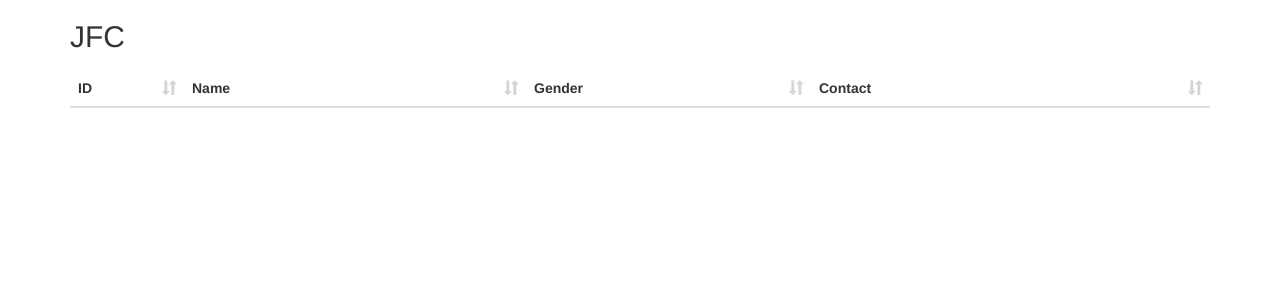
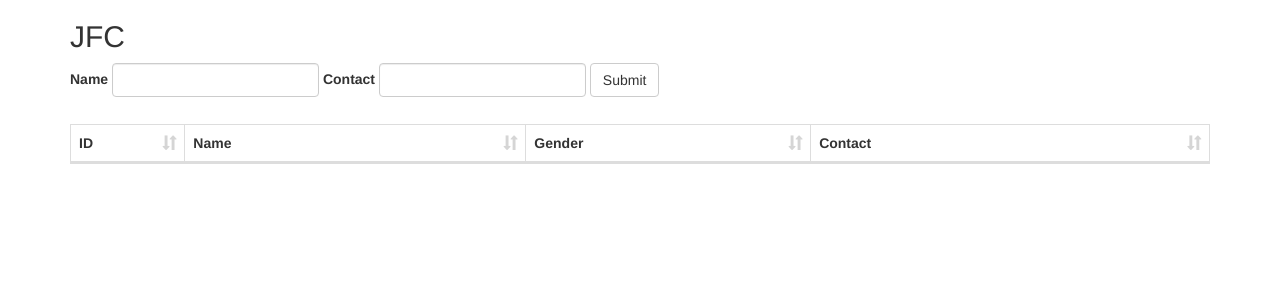
Before and after one commit to rogeryow/ICT-Work, a CodeIgniter app: page /database/index.php/control/index in a window 1280 px wide. Shown: the top 300 px of the page. Run offline with CodeIgniter, Linux system fonts and the light colour scheme; lists and menus that the app fills with data are empty.

Commit message:
updating codes

```diff
--- a/application/controllers/Control.php
+++ b/application/controllers/Control.php
@@ -21,9 +21,10 @@ class Control extends CI_Controller {
 
 	public function getTableUsers(){
 		$cols = array("id","surname","gender","contact");
+		$this->control->set_table("users");
 		$this->control->set_select($cols);
-		$this->control->set_table("users");
 		$this->control->set_column_order($cols);
+		// $this->Control->set_order( array('gender' => 'desc') );
 
 		$list = $this->control->get_datatables();
 		$data = array();
--- a/application/views/View.php
+++ b/application/views/View.php
@@ -6,12 +6,35 @@
     <meta name="viewport" content="width=device-width, initial-scale=1">
     <title>JFC</title>
 <body>
+    <div class="container">
 
-    <div class="container">
         <h2>JFC</h2>
-        <table id="table" class="table table-striped table-hover" width="100%"></table>
+
+        <div >
+            <form class="form-inline">
+                <div class="form-group">
+                    <label for="name">Name</label>
+                    <input type="text" class="form-control" id="name">
+                </div>
+                <div class="form-group">
+                    <label for="gender">Contact</label>
+                    <input type="text" class="form-control" id="gender">
+                </div>
+                <button id="submit" type="submit" class="btn btn-default">Submit</button>
+            </form>
+        </div>
+
+        <br>
+
+        <div class="row">
+            <div class="col-sm-12">
+                <table id="table" class="table table-striped table-bordered table-hover" width="100%">
+                    <tbody></tbody>
+                </table>
+            </div>
+        </div>
     </div>
 
-    <script type="module" src="<?php echo base_url('assets/js/JFC.js')?>"></script>
+    <script type="module" src="<?php echo base_url('assets/js/main.js')?>"></script>
 </body>
 </html>
--- /dev/null
+++ b/assets/js/main.js
@@ -0,0 +1,76 @@
+import { loadCSS,loadScript,getPath } from './library/library.js'
+import { dataTable } from './library/dataTable.js'
+import * as server from './library/server.js'
+
+const control = {
+	table: document.getElementById('table'),
+	styleFiles: [
+		`${getPath.path}assets/bootstrap/css/bootstrap.min.css`,
+		`${getPath.path}assets/datatables/css/dataTables.bootstrap.css`,
+		`${getPath.path}assets/bootstrap-datepicker/css/bootstrap-datepicker3.min.css`
+	],
+	scriptFiles: [
+		`${getPath.path}assets/jquery/jquery-2.1.4.min.js`,
+		`${getPath.path}assets/bootstrap/js/bootstrap.min.js`,
+		`${getPath.path}assets/datatables/js/jquery.dataTables.min.js`,
+		`${getPath.path}assets/datatables/js/dataTables.bootstrap.js`,
+		`${getPath.path}assets/bootstrap-datepicker/js/bootstrap-datepicker.min.js`
+	],
+
+	init: function(){
+		loadCSS(control.styleFiles)
+		loadScript(control.scriptFiles)
+	},
+
+	afterInit: function(){
+		const tableJFC = new dataTable(table,'#table',`${getPath.path}control/getTableUsers`)
+		const cols = [
+			['ID', 'id', '10%'],
+			['Name','surname','30%'],
+			['Gender','gender','25%'],
+			['Contact','contact',''],
+		]
+		tableJFC.setColumns(cols)
+		tableJFC.start()
+
+		table.addEventListener('click', control.removeRow)
+		document.querySelector('#submit').addEventListener('click', (ev) =>{
+			ev.preventDefault()
+			control.addRow()
+			control.tableLimit()
+		})
+	},
+
+	getFormData: function() {
+		let name = document.querySelector('#name').value
+		let gender = document.querySelector('#gender').value
+		return [name,'','',gender]
+	},
+
+	viewRow: function() {
+		table.parentNode.childNodes[0].innerText
+	},
+
+	addRow: function() {
+		let formData = control.getFormData()
+		let newRow   = table.insertRow(1);
+		formData.map((data, index) => {
+			newRow.insertCell(index).innerHTML = data;
+		})
+	},
+
+	removeRow: function() {
+		ev.target.parentNode.remove()
+	},
+
+	tableLimit: function() {
+		if(table.getElementsByTagName('tbody')[0].childElementCount > 10){
+			table.getElementsByTagName('tbody')[0].deleteRow(numRows - 1)
+		}
+
+	}
+
+}
+
+document.addEventListener('DOMContentLoaded', control.init)
+window.onload = control.afterInit
```
Also changed, not shown: assets/js/JFC.js (deleted, +0 -51 lines), assets/js/library/server.js (added, +12 -0 lines), assets/js/library/dataTable.js (renamed from assets/js/dataTable.js), assets/js/library/library.js (line endings or trailing spaces).
